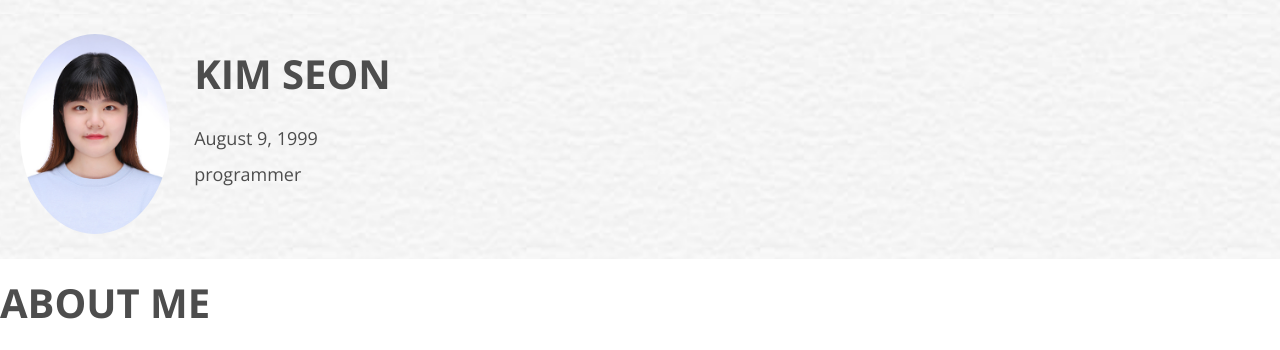
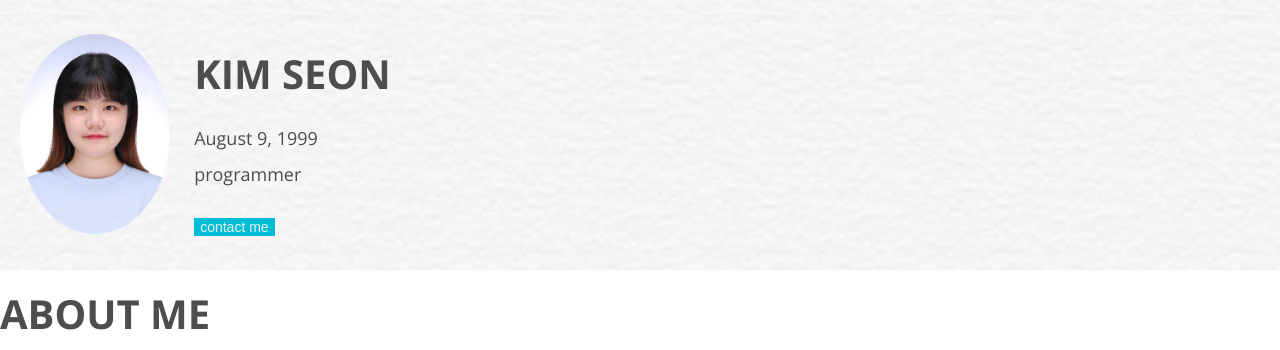
Before and after one commit to kim-seon/portfolio, a plain HTML site: page index.html in a window 1280 px wide. Shown: the part 80-430 px from the top of the page. Drawn offline with nearby package versions, Linux system fonts and the light colour scheme.

Commit message:
CSS: home

```diff
--- a/index.html
+++ b/index.html
@@ -37,6 +37,7 @@
             <h1 class="home__name">KIM SEON</h1>
             <h3 class="home__bd">August 9, 1999 </h3>
             <p class="home__job">programmer</p>
+            <button class="home__contact">contact me</button>
         </div>
     </section>
     <!-- About -->
--- a/style.css
+++ b/style.css
@@ -65,6 +65,12 @@ p {
   margin: 4px 0;
 }
 
+button {
+  border: none;
+  cursor: pointer;
+  outline: none;
+}
+
 #navbar img {
   width: 30px;
 }
@@ -129,3 +135,9 @@ p {
 .home__job {
   margin-top: -20px;
 }
+
+.home__contact {
+  font-size: var(--font-micro);
+  background-color: var(--color-hlgt2-text);
+  color: var(--color-grey);
+}
```
